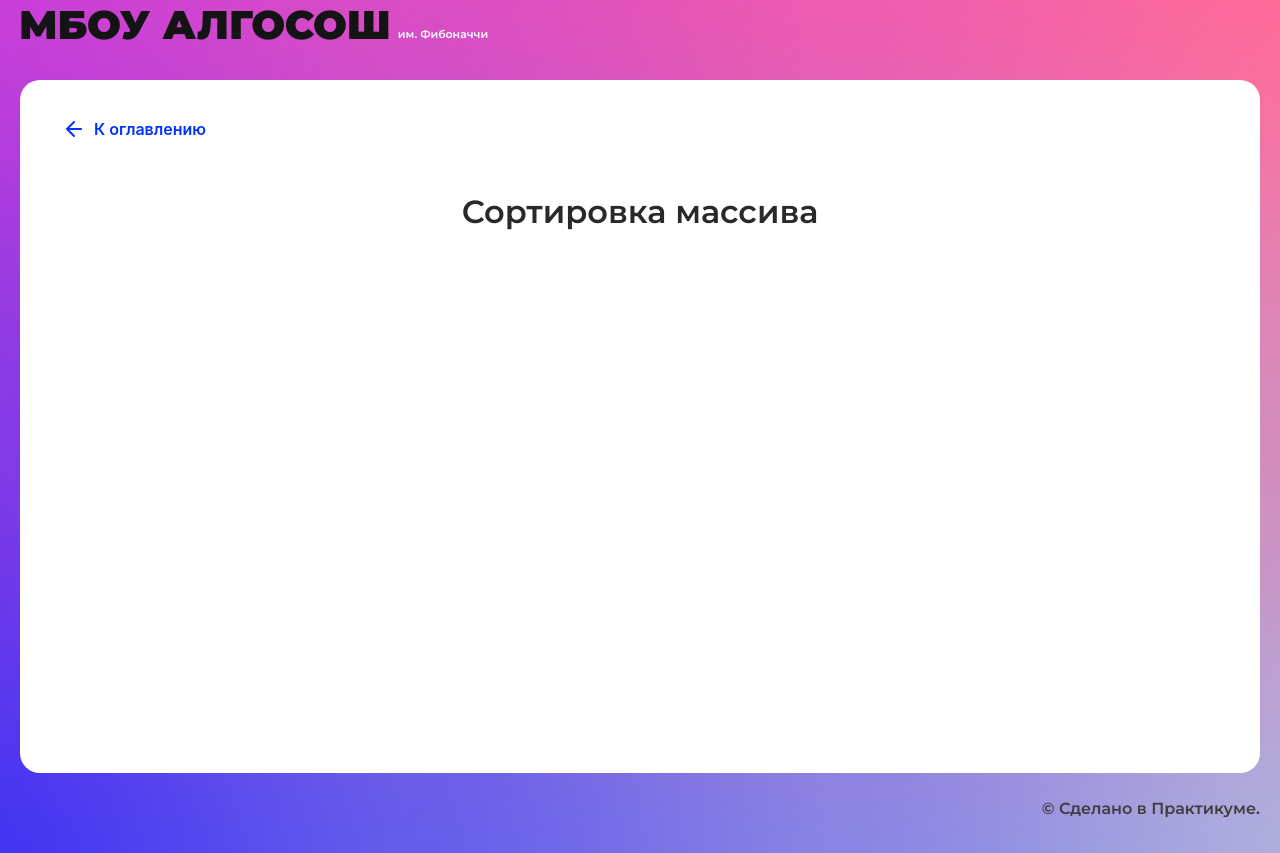
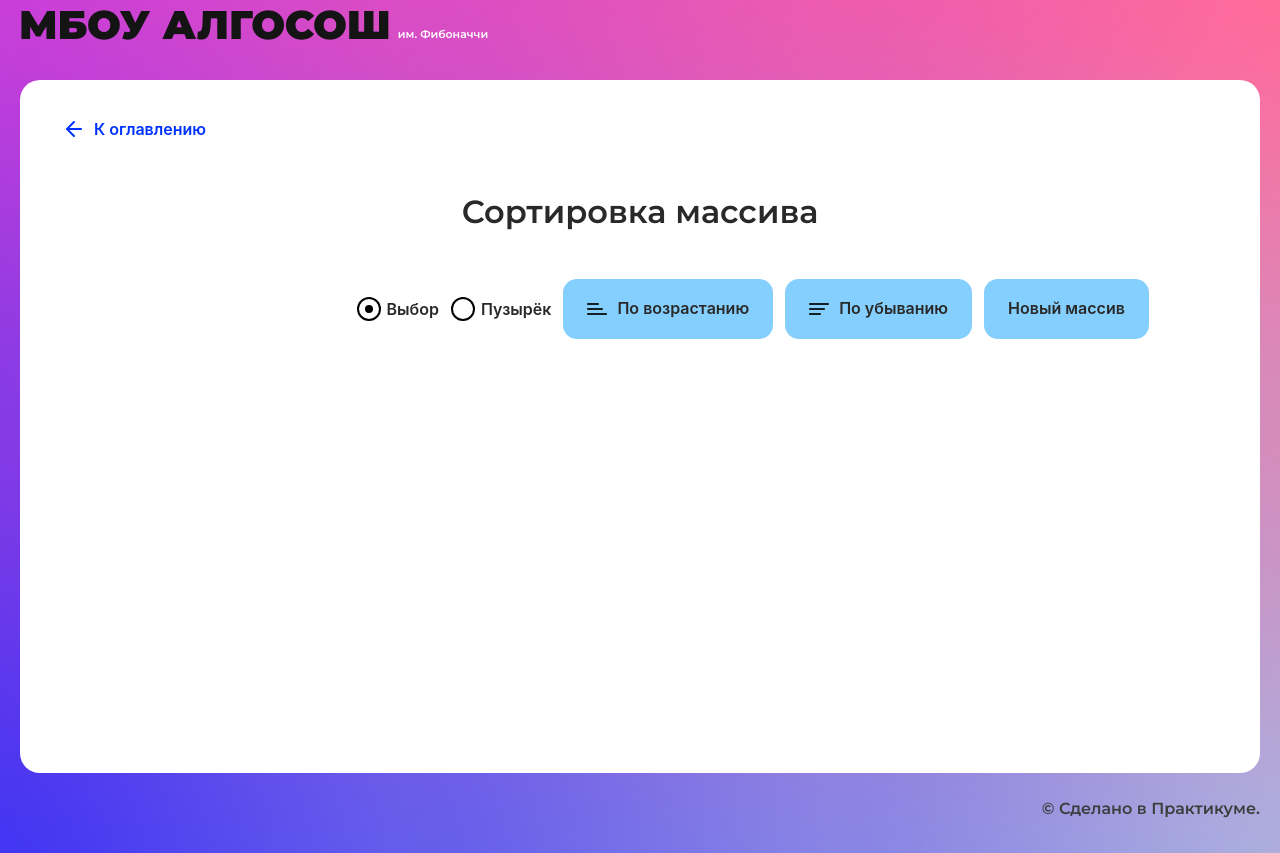
Before and after one commit to Kettrin62/algososh, a React (Create React App) app: page /sorting in a window 1280 px wide. Built offline with nearby package versions, Linux system fonts and the light colour scheme.

Commit message:
feat: sorting

```diff
--- a/src/components/fibonacci-page/fibonacci-page.module.css
+++ b/src/components/fibonacci-page/fibonacci-page.module.css
@@ -13,3 +13,7 @@
 .flex {
   justify-content: flex-start;
 }
+
+.button {
+  min-width: 178px;
+}
--- a/src/components/fibonacci-page/fibonacci-page.tsx
+++ b/src/components/fibonacci-page/fibonacci-page.tsx
@@ -68,6 +68,8 @@ export const FibonacciPage: React.FC = () => {
           type='submit'
           disabled={disabled}
           isLoader={isLoader}
+          linkedList='small'
+          extraClass={fibonacciStyles.button}
         />
       </Form>
       {array && (
--- a/src/components/form/form.module.css
+++ b/src/components/form/form.module.css
@@ -1,5 +1,5 @@
 .form {
-  width: 522px;
+  width: 567px;
   margin: auto;
 }
 
--- a/src/components/form/form.tsx
+++ b/src/components/form/form.tsx
@@ -3,13 +3,15 @@ import formStyles from './form.module.css';
 
 interface IFormProps {
   name: string;
-  onSubmit: (e: React.FormEvent) => void;
+  onSubmit?: (e: React.FormEvent) => void;
+  extraClass?: string;
 };
 
 const Form: FC<IFormProps> = (props) => {
+  const className = `${formStyles.form__info} ${props.extraClass}`;
   return (
     <form name={props.name} className={formStyles.form} onSubmit={props.onSubmit}>
-      <fieldset className={formStyles.form__info}>
+      <fieldset className={className}>
         {props.children}
       </fieldset>
     </form>
--- /dev/null
+++ b/src/components/sorting-page/sorting-page.module.css
@@ -0,0 +1,3 @@
+.form {
+  align-items: center;
+}
--- a/src/components/sorting-page/sorting-page.tsx
+++ b/src/components/sorting-page/sorting-page.tsx
@@ -1,10 +1,58 @@
-import React from "react";
-import { SolutionLayout } from "../ui/solution-layout/solution-layout";
+import React from 'react';
+import { Direction } from '../../types/direction';
+import Form from '../form/form';
+import { Button } from '../ui/button/button';
+import { RadioInput } from '../ui/radio-input/radio-input';
+import { SolutionLayout } from '../ui/solution-layout/solution-layout';
+import sortingStyles from './sorting-page.module.css';
 
 export const SortingPage: React.FC = () => {
+
+
+
   return (
-    <SolutionLayout title="Сортировка массива">
-
+    <SolutionLayout title='Сортировка массива'>
+      <Form name='sorting' extraClass={sortingStyles.form}>
+        <RadioInput
+          label='Выбор'
+          name="choice"
+          checked
+        />
+        <RadioInput
+          label='Пузырёк'
+          name="choice"
+        />
+        <Button
+          text='По&nbsp;возрастанию'
+          sorting={Direction.Ascending}
+        />
+        <Button
+          text='По&nbsp;убыванию'
+          sorting={Direction.Descending}
+        />
+        <Button
+          text='Новый&nbsp;массив'
+        />
+      </Form>
     </SolutionLayout>
   );
 };
+
+// export enum Direction {
+//   Ascending = "ascending",
+//   Descending = "descending",
+// }
+
+{/* <RadioInput
+            label="Выбор"
+            name="sort"
+            value="check"
+            onChange={() => onChangeRadio("check")}
+            defaultChecked
+          />
+          <RadioInput
+            label="Пузырёк"
+            name="sort"
+            value="bubble"
+            onChange={() => onChangeRadio("bubble")}
+          /> */}
--- a/src/components/string/string.module.css
+++ b/src/components/string/string.module.css
@@ -6,3 +6,7 @@
   justify-content: center;
   gap: 16px;
 }
+
+.button {
+  min-width: 178px;
+}
--- a/src/components/string/string.tsx
+++ b/src/components/string/string.tsx
@@ -75,6 +75,8 @@ export const StringComponent: React.FC = () => {
           type = 'submit'
           disabled={disabled}
           isLoader={isLoader}
+          linkedList='small'
+          extraClass={stringStyles.button}
         />
       </Form>
       {array && (
```
Also changed, not shown: src/components/ui/radio-input/radio-input.tsx (+6 -6 lines).
